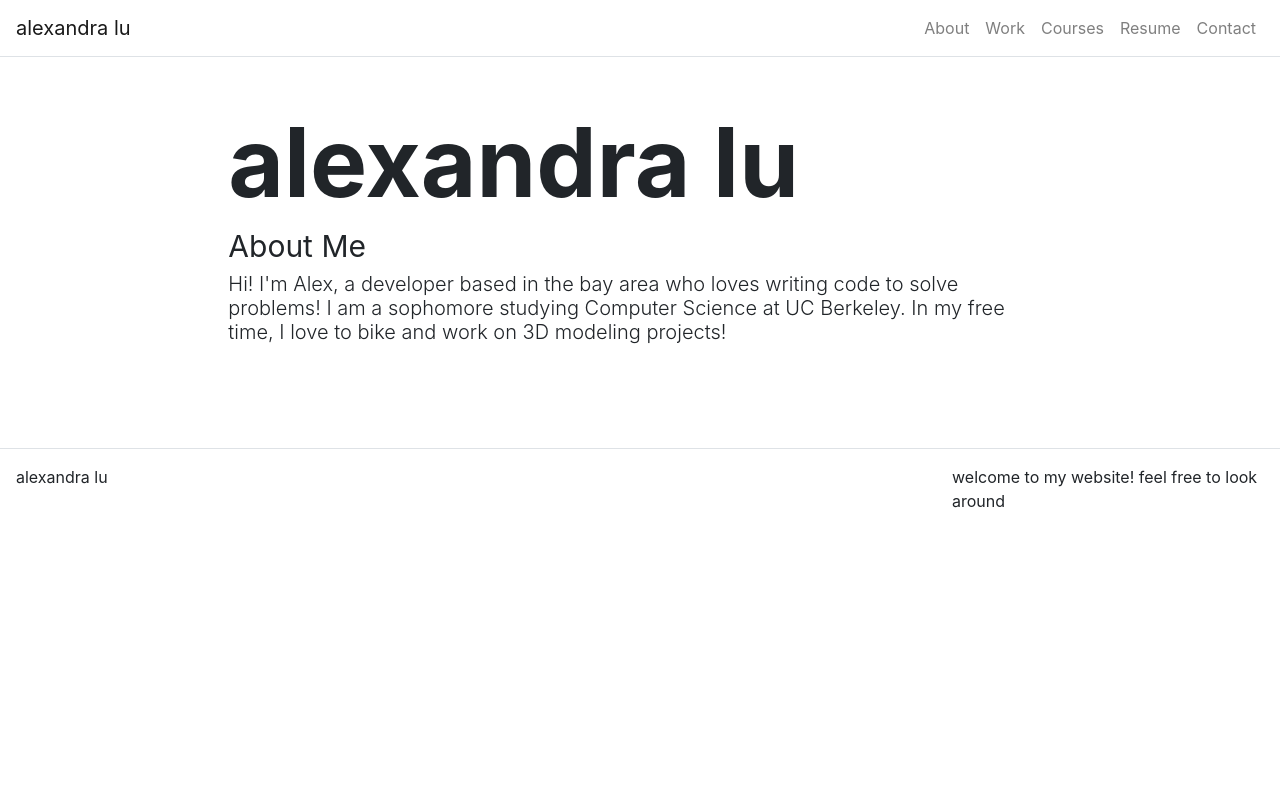
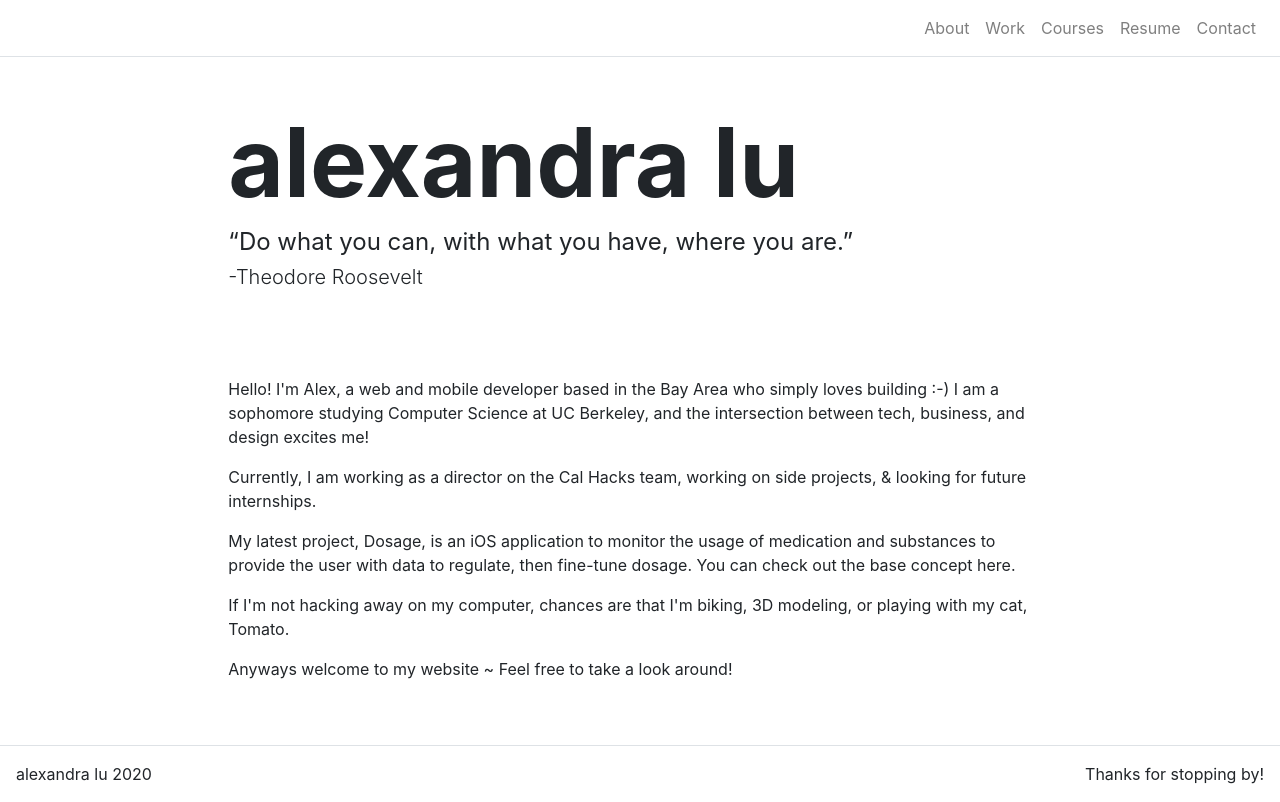
Before and after one commit to aalexlu/personal-site, a React (Create React App) app: page / in a window 1280 px wide. Built offline with nearby package versions, Linux system fonts and the light colour scheme.

Commit message:
Added a lot of content to about, set headers for 3 of the 5 pages - just need contact and resume pages then beautifying

```diff
--- a/src/App.js
+++ b/src/App.js
@@ -26,9 +26,8 @@ class App extends Component {
       ],
       home: {
         title: "alexandra lu",
-        subTitle: "About Me",
-        text:
-          "Hi! I'm Alex, a developer based in the bay area who loves writing code to solve problems! I am a sophomore studying Computer Science at UC Berkeley. In my free time, I love to bike and work on 3D modeling projects!",
+        subTitle: "“Do what you can, with what you have, where you are.”",
+        text: "-Theodore Roosevelt",
       },
       work: {
         title: "projects",
@@ -36,7 +35,9 @@ class App extends Component {
         text: "-Benjamin Franklin",
       },
       courses: {
-        title: "coursework",
+        title: "courses",
+        subTitle: '"Learn as if you were to live forever."',
+        text: "-Mahatma Gandhi",
       },
       resume: {
         title: "resume",
@@ -52,7 +53,8 @@ class App extends Component {
       <Router>
         <Container className="p-0" fluid={true}>
           <Navbar className="border-bottom" bg="transparent" expand="lg">
-            <Navbar.Brand>alexandra lu</Navbar.Brand>
+            <Navbar.Brand> </Navbar.Brand>
+            {/* previously alexandra lu */}
             <Navbar.Toggle className="border-0" aria-controls="navbar-toggle" />
             <Navbar.Collapse id="navbar-toggle">
               <Nav className="ml-auto">
@@ -98,7 +100,13 @@ class App extends Component {
           />
           <Route
             path="/courses"
-            render={() => <CoursesPage title={this.state.courses.title} />}
+            render={() => (
+              <CoursesPage
+                title={this.state.courses.title}
+                subTitle={this.state.courses.subTitle}
+                text={this.state.courses.text}
+              />
+            )}
           />
           <Route
             path="/resume"
--- /dev/null
+++ b/src/components/Content.js
@@ -0,0 +1,16 @@
+import React from "react";
+import Container from "react-bootstrap/Container";
+import Row from "react-bootstrap/Row";
+import Col from "react-bootstrap/Col";
+
+function Content(props) {
+  return (
+    <Container fluid={true}>
+      <Row className="justify-content-center">
+        <Col md={8}>{props.children}</Col>
+      </Row>
+    </Container>
+  );
+}
+
+export default Content;
--- a/src/components/Footer.js
+++ b/src/components/Footer.js
@@ -9,10 +9,10 @@ function Footer() {
       <Container fluid={true}>
         <Row className="border-top justify-content-between p-3">
           <Col className="p-0" md={3} sm={12}>
-            alexandra lu
+            alexandra lu 2020
           </Col>
           <Col className="p-0 d-flex justify-content-end" md={3}>
-            welcome to my website! feel free to look around
+            Thanks for stopping by!
           </Col>
         </Row>
       </Container>
--- a/src/index.css
+++ b/src/index.css
@@ -17,10 +17,10 @@ code {
 }
 
 .a-card-image {
-  border-radius: 10px;
+  border-radius: 20px;
   width: 300px;
   height: 480px;
-  box-shadow: 0px 0px 3px 1px #ccc;
+  box-shadow: 0px 4px 8px 0px #ccc;
 }
 
 .a-card-info {
@@ -39,12 +39,12 @@ code {
 }
 
 .a-hero-quote {
-  font-size: 30px;
+  font-size: 24px;
   font-weight: 400;
   /* font-weight; */
 }
 
 .a-hero-name {
-  font-size: 15px;
+  font-size: 13px;
   font-weight: lighter;
 }
--- a/src/pages/CoursesPage.js
+++ b/src/pages/CoursesPage.js
@@ -1,7 +1,18 @@
 import React from "react";
 
+import Hero from "../components/Hero";
+import Content from "../components/Content";
+
 function CoursesPage(props) {
-  return <p>Courses Works!</p>;
+  return (
+    <div>
+      <Hero title={props.title} subTitle={props.subTitle} text={props.text} />
+
+      <Content>
+        <p>Hi</p>
+      </Content>
+    </div>
+  );
 }
 
 export default CoursesPage;
--- a/src/pages/HomePage.js
+++ b/src/pages/HomePage.js
@@ -1,11 +1,42 @@
 import React from "react";
 
 import Hero from "../components/Hero";
+import Content from "../components/Content";
 
 function HomePage(props) {
   return (
     <div>
       <Hero title={props.title} subTitle={props.subTitle} text={props.text} />
+
+      <Content>
+        <p>
+          {" "}
+          Hello! I'm Alex, a web and mobile developer based in the Bay Area who
+          simply loves building :-) I am a sophomore studying Computer Science
+          at UC Berkeley, and the intersection between tech, business, and
+          design excites me!
+          {/* mention linguistics? */}
+        </p>
+        <p>
+          Currently, I am working as a director on the Cal Hacks team, working
+          on side projects, & looking for future internships.
+          {/* usually
+          running the world's largest collegiate hackathon. With COVID-19 we are
+          redirecting our efforts toward other initiatives so be on the lookout! */}
+        </p>
+        <p>
+          My latest project, Dosage, is an iOS application to monitor the usage
+          of medication and substances to provide the user with data to
+          regulate, then fine-tune dosage. You can check out the base concept
+          here.
+        </p>
+        <p>
+          If I'm not hacking away on my computer, chances are that I'm biking,
+          3D modeling, or playing with my cat, Tomato.{" "}
+          {/* it would be cool to pop in images for each word clicked on! */}
+        </p>
+        <p>Anyways welcome to my website ~ Feel free to take a look around! </p>
+      </Content>
     </div>
   );
 }
```
Also changed, not shown: 1 other file (tests, documents, lock files or other folders).
